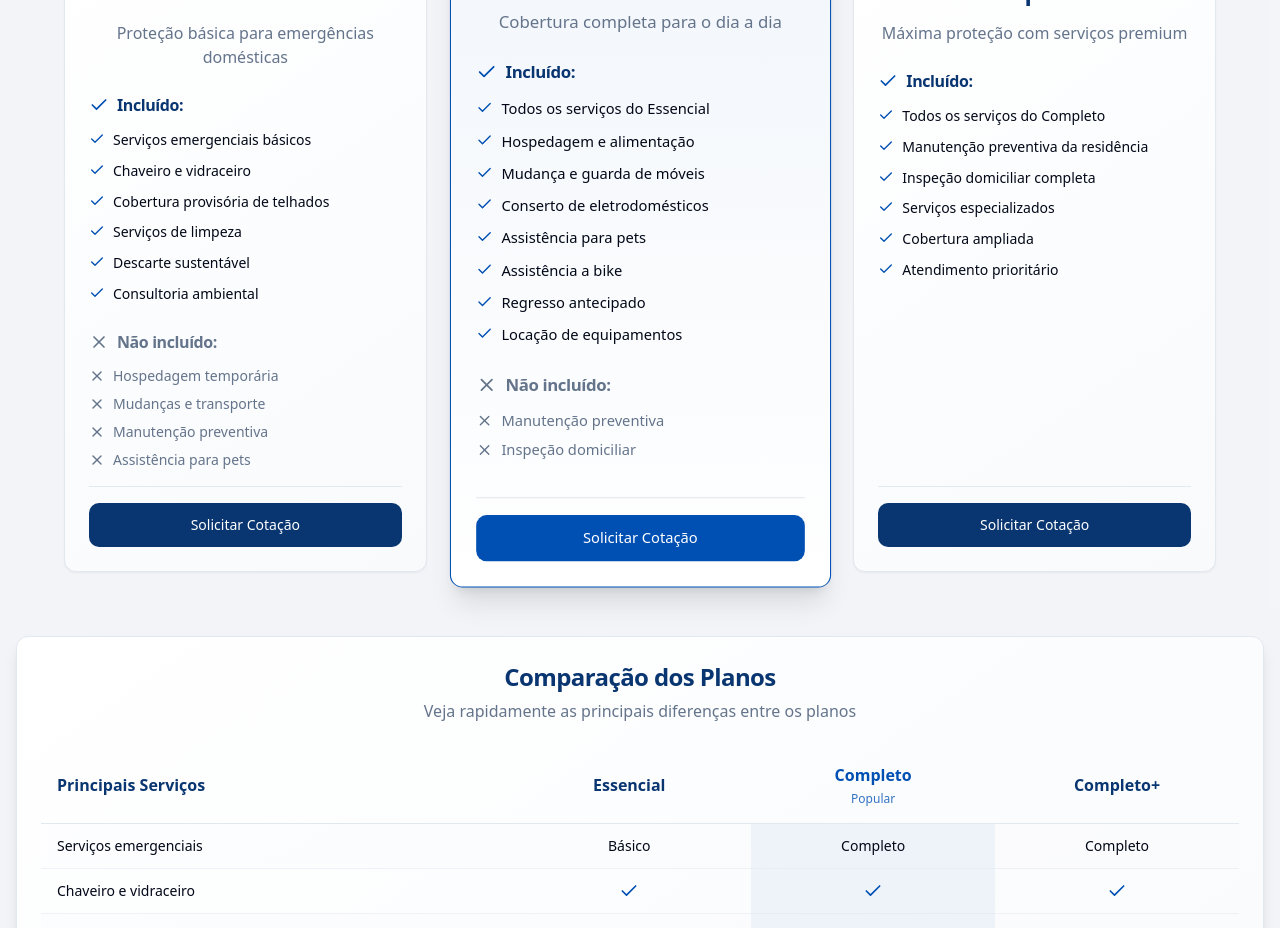
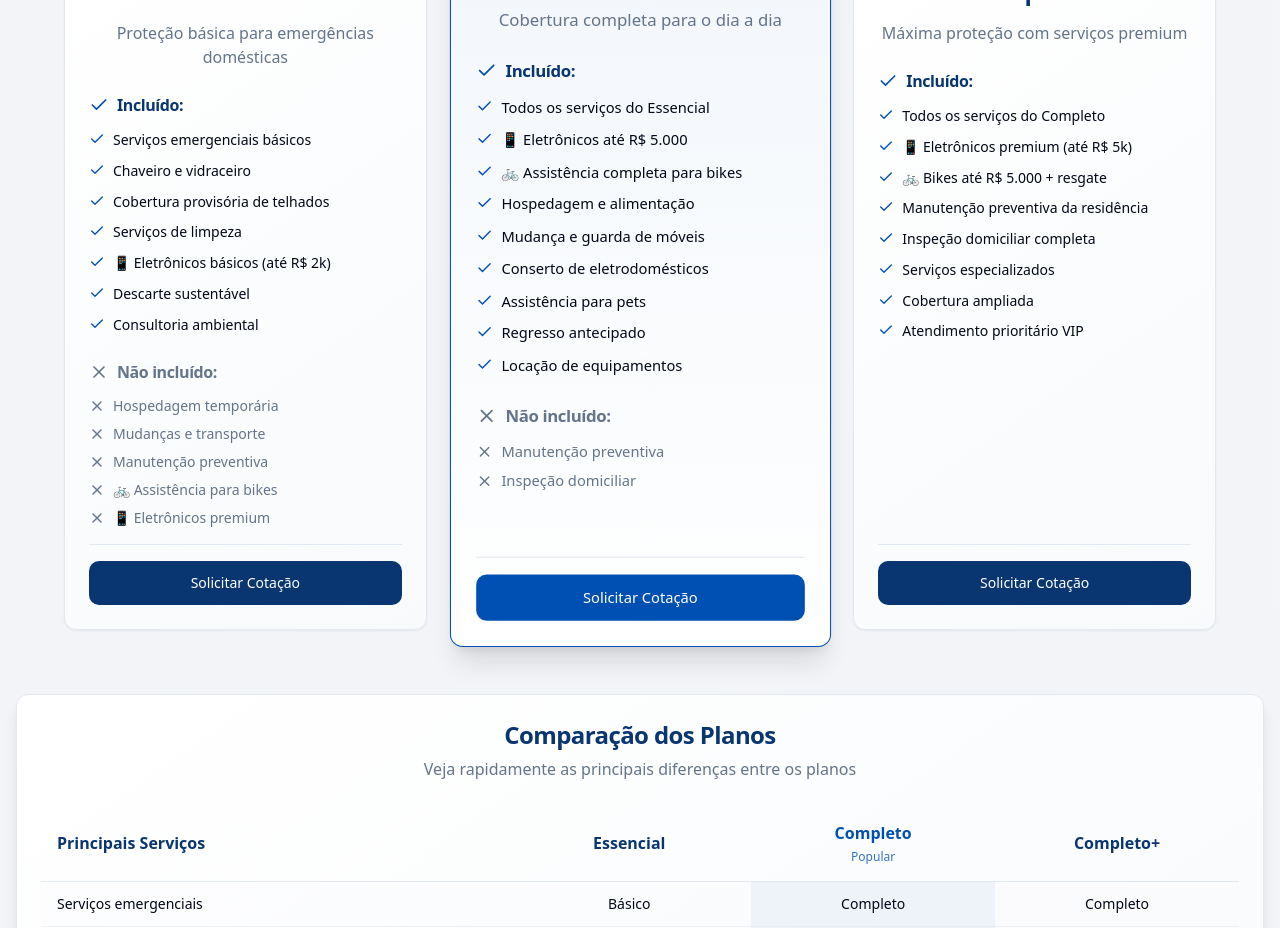
Before and after one commit to mktfun/seu-produto-landing-39, a React (Vite) app: page / in a window 1280 px wide. Shown: the part 2440-3368 px from the top of the page. Built offline with nearby package versions, Linux system fonts and the light colour scheme.

Commit message:
Atualizar PlansSection para destacar eletrônicos e bikes
cgen-56819b11a32f431e9dc8ff0a244b8f7f

```diff
--- a/src/components/PlansSection.tsx
+++ b/src/components/PlansSection.tsx
@@ -14,6 +14,7 @@ const plans = [
       "Chaveiro e vidraceiro",
       "Cobertura provisória de telhados",
       "Serviços de limpeza",
+      "📱 Eletrônicos básicos (até R$ 2k)",
       "Descarte sustentável",
       "Consultoria ambiental"
     ],
@@ -21,7 +22,8 @@ const plans = [
       "Hospedagem temporária",
       "Mudanças e transporte",
       "Manutenção preventiva",
-      "Assistência para pets"
+      "🚲 Assistência para bikes",
+      "📱 Eletrônicos premium"
     ]
   },
   {
@@ -30,11 +32,12 @@ const plans = [
     popular: true,
     features: [
       "Todos os serviços do Essencial",
+      "📱 Eletrônicos até R$ 5.000",
+      "🚲 Assistência completa para bikes",
       "Hospedagem e alimentação",
       "Mudança e guarda de móveis",
       "Conserto de eletrodomésticos",
       "Assistência para pets",
-      "Assistência a bike",
       "Regresso antecipado",
       "Locação de equipamentos"
     ],
@@ -49,11 +52,13 @@ const plans = [
     popular: false,
     features: [
       "Todos os serviços do Completo",
+      "📱 Eletrônicos premium (até R$ 5k)",
+      "🚲 Bikes até R$ 5.000 + resgate",
       "Manutenção preventiva da residência",
       "Inspeção domiciliar completa",
       "Serviços especializados",
       "Cobertura ampliada",
-      "Atendimento prioritário"
+      "Atendimento prioritário VIP"
     ],
     notIncluded: []
   }
```
